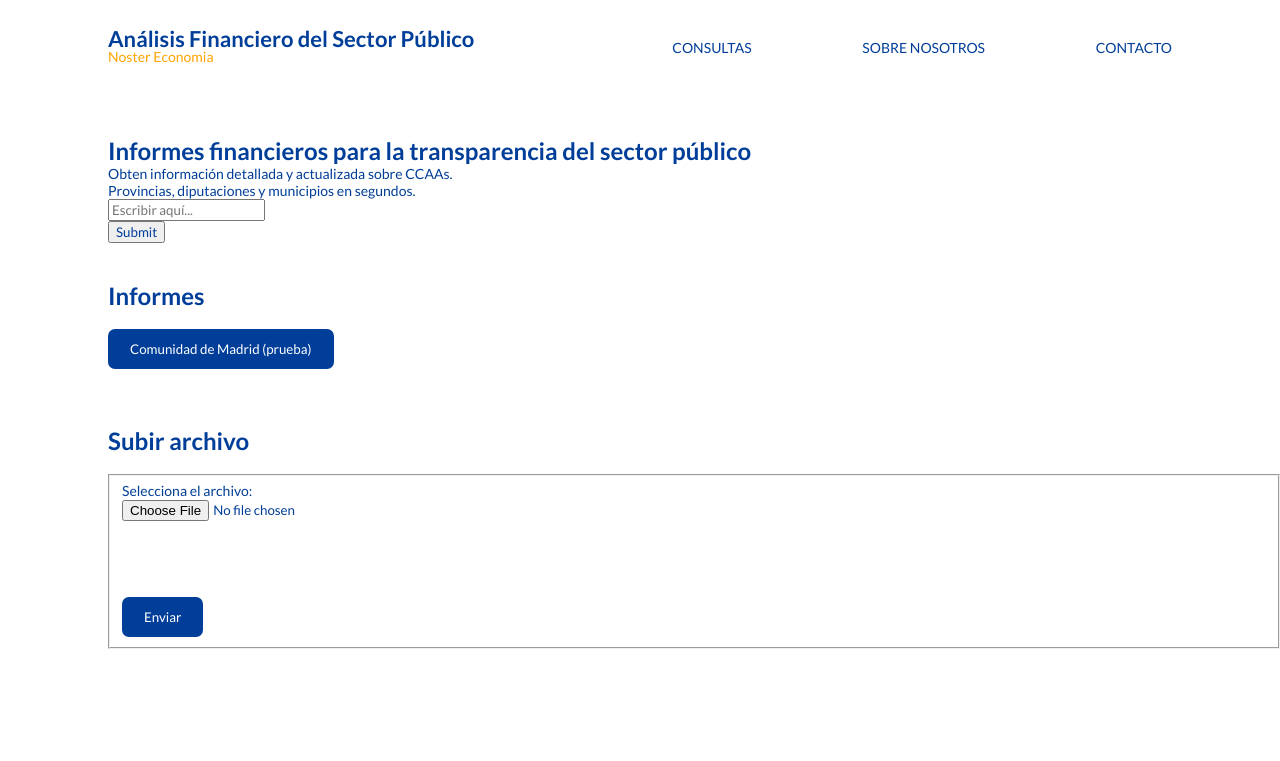
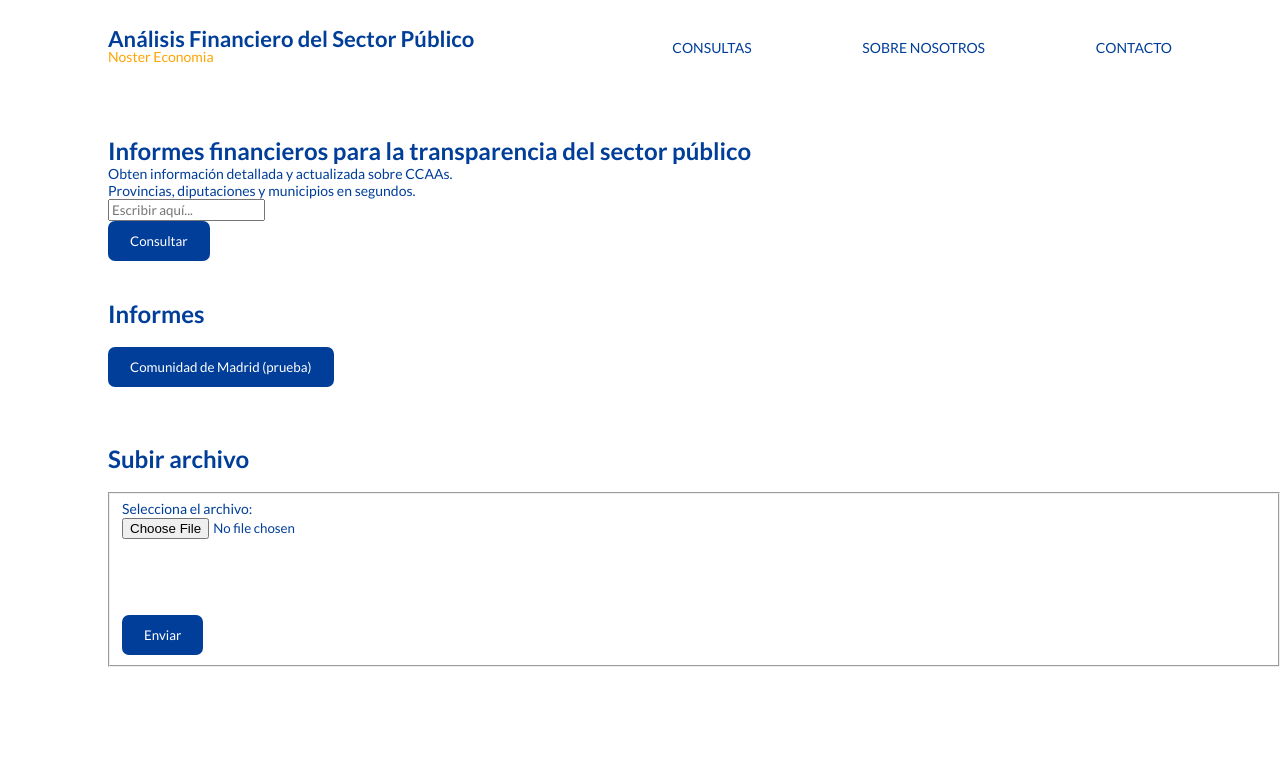
Before and after one commit to mivera99/AnalisisFinancieroSectorPublico, a PHP site: page / in a window 1280 px wide. Shown: the top 761 px of the page. Run offline with PHP 8.4, Linux system fonts and the light colour scheme; data that the repository does not hold is empty; some libraries are stand-ins or nearby versions.

Commit message:
Update index.php

```diff
--- a/index.php
+++ b/index.php
@@ -42,7 +42,7 @@ require_once('includesWeb\daos\DAOConsultor.php');
                 <div class="autocomplete" style="width:300px;">
                     <input id="facility" type="text" name="facilities" placeholder="Escribir aquí...">
                 </div>
-                <input type="submit">
+                <button type="submit">Consultar</button>
             </form>
             <script>
                 /*An array containing all the country names in the world:*/
```
